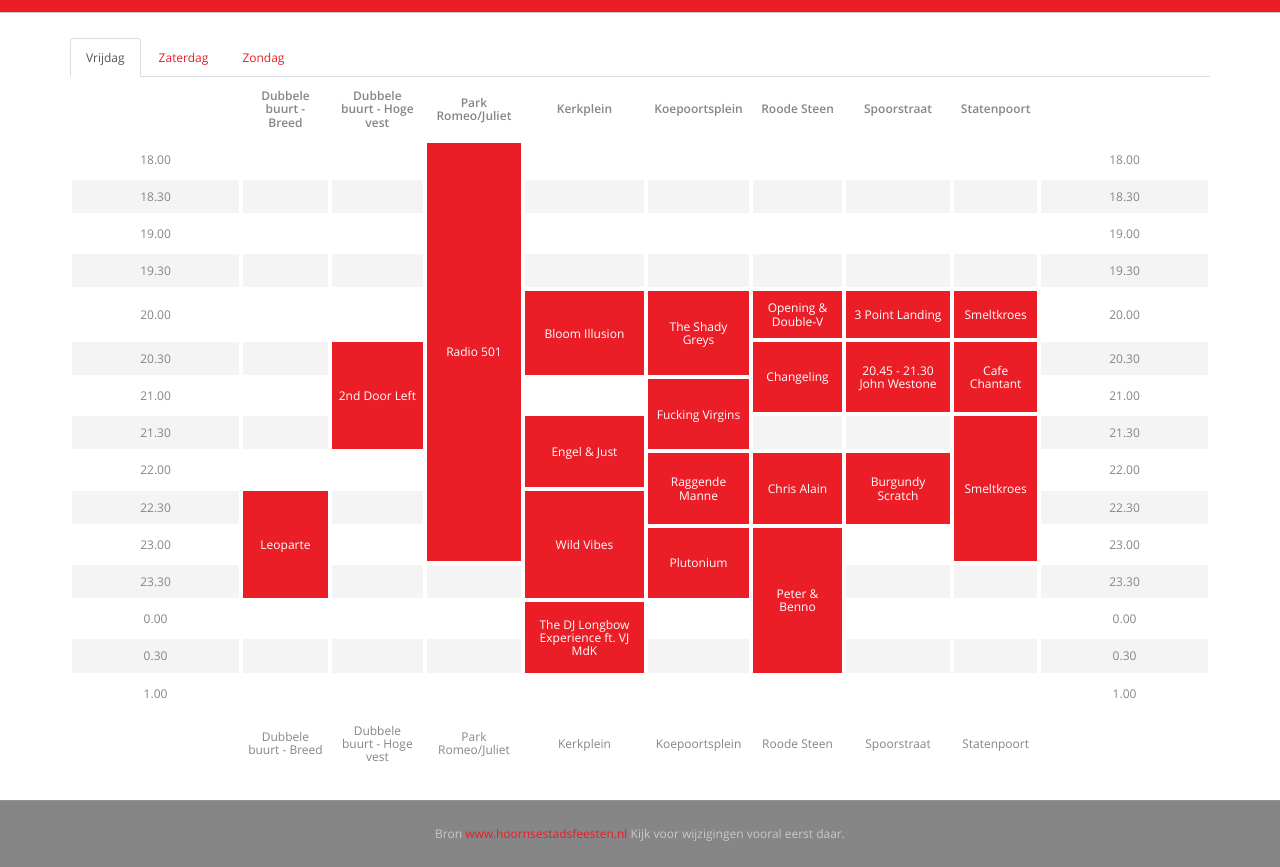
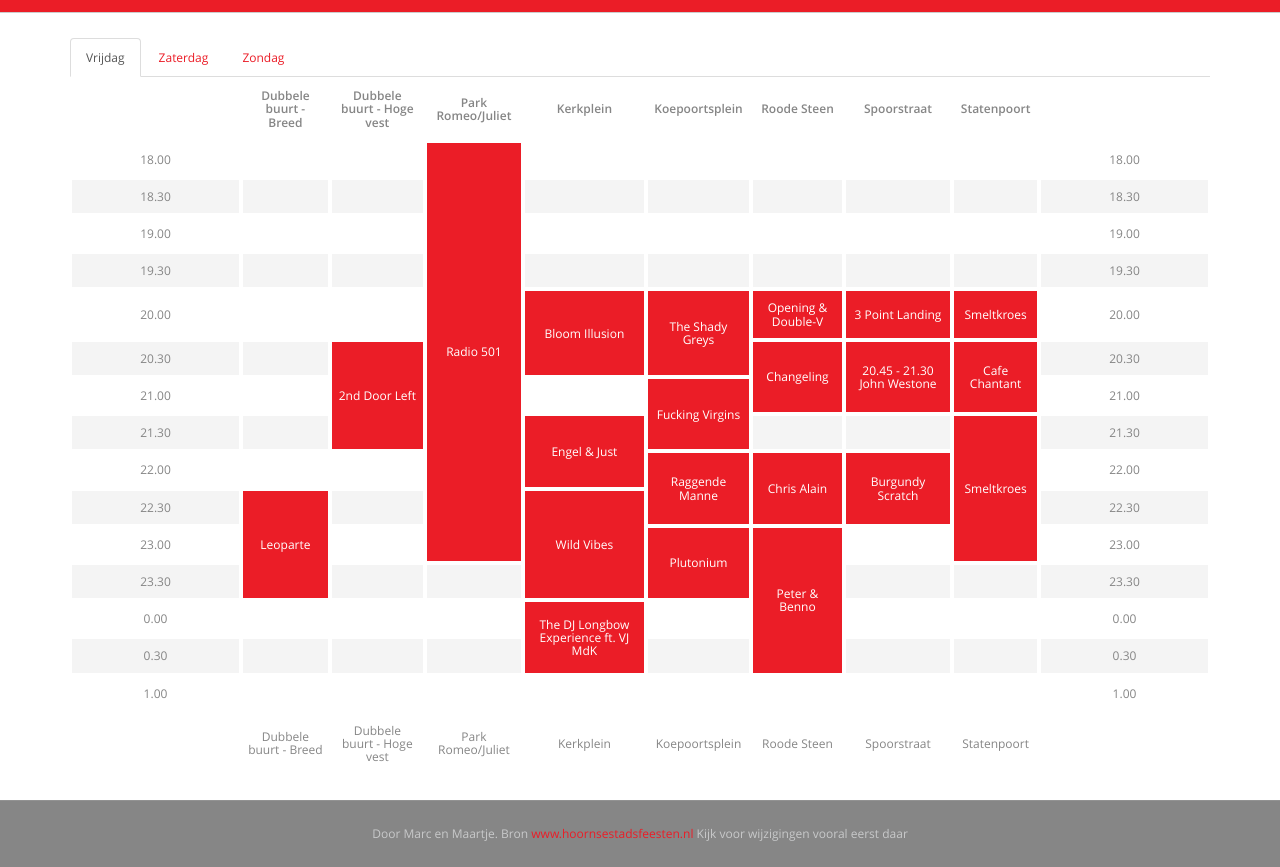
Before and after one commit to ceeram/blokken-schema.nl, a plain HTML site: page index.html in a window 1280 px wide. Shown: the part 64-931 px from the top of the page. Drawn offline with Linux system fonts and the light colour scheme.

Commit message:
Door Marc en Maartje

```diff
--- a/index.html
+++ b/index.html
@@ -1178,7 +1178,7 @@
 
         <footer>
             <div class="footer-slogan">
-                <p>Bron <a href="http://www.hoornsestadsfeesten.nl/">www.hoornsestadsfeesten.nl</a> Kijk voor wijzigingen vooral eerst daar.</p>
+                <h6>Door Marc en Maartje. Bron <a href="http://www.hoornsestadsfeesten.nl/">www.hoornsestadsfeesten.nl</a> Kijk voor wijzigingen vooral eerst daar</h6>
             </div>
         </footer>
 
```
